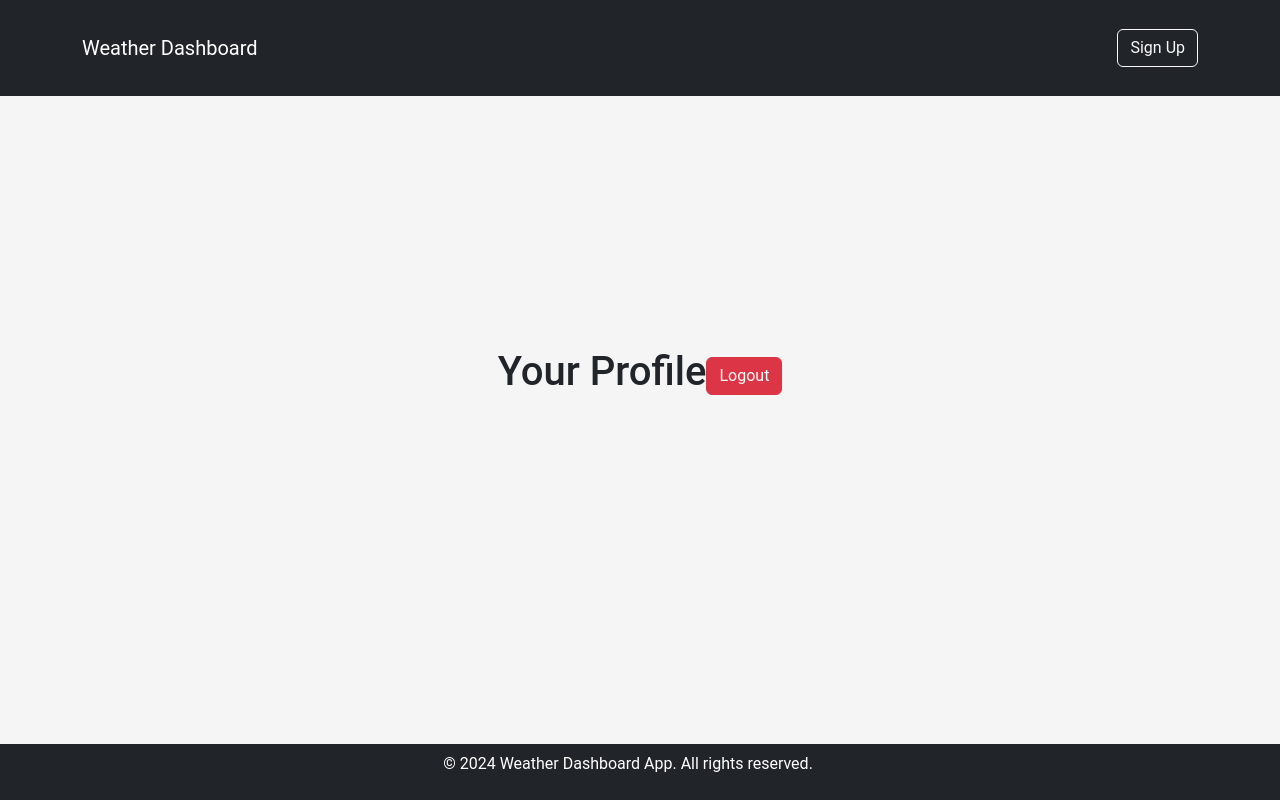
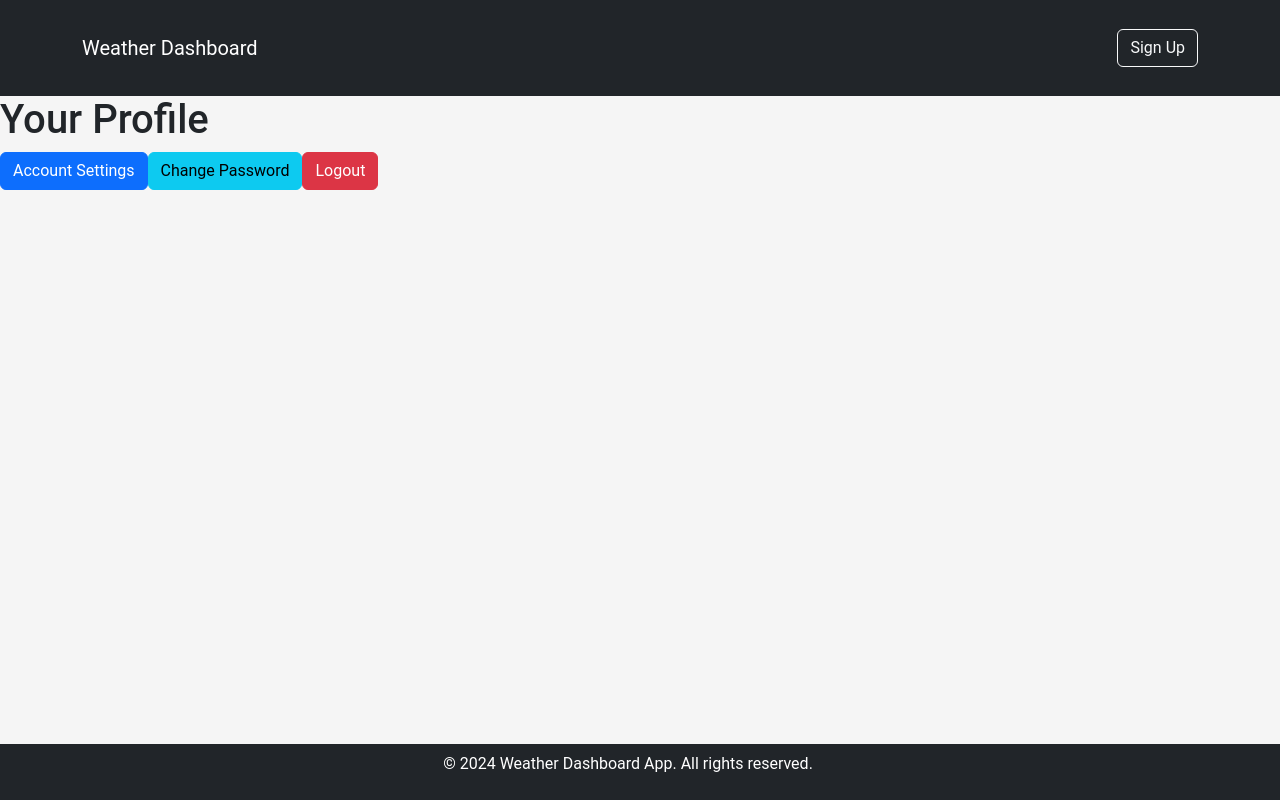
Before and after one commit to syam1245/WeatherApp, a React (Create React App) app in the folder front-end/: page /profile in a window 1280 px wide. Built offline with nearby package versions, Linux system fonts and the light colour scheme.

Commit message:
profile page update

```diff
--- a/front-end/src/components/navigation/Profile.jsx
+++ b/front-end/src/components/navigation/Profile.jsx
@@ -15,9 +15,14 @@ function Profile() {
     };
 
     return (
-        <div className="form-container">
+        <div className="profile-container">
             <h1>Your Profile</h1>
-            <Button variant="danger" onClick={handleLogout}>Logout</Button>
+            <div className="profile-actions">
+                {/* Other account-related actions can be placed here */}
+                <Button variant="primary">Account Settings</Button>
+                <Button variant="info">Change Password</Button>
+                <Button variant="danger" onClick={handleLogout}>Logout</Button>
+            </div>
         </div>
     );
 }
```
